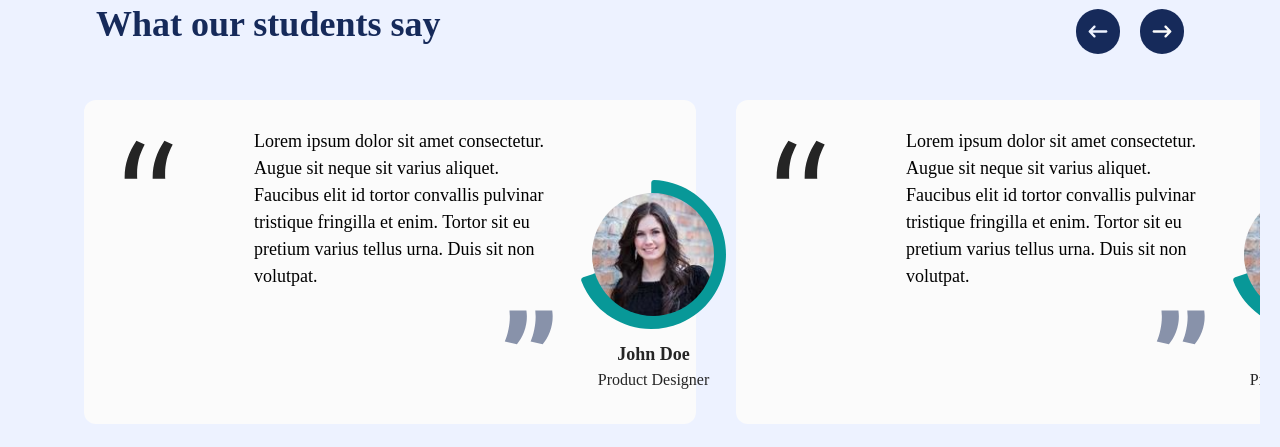
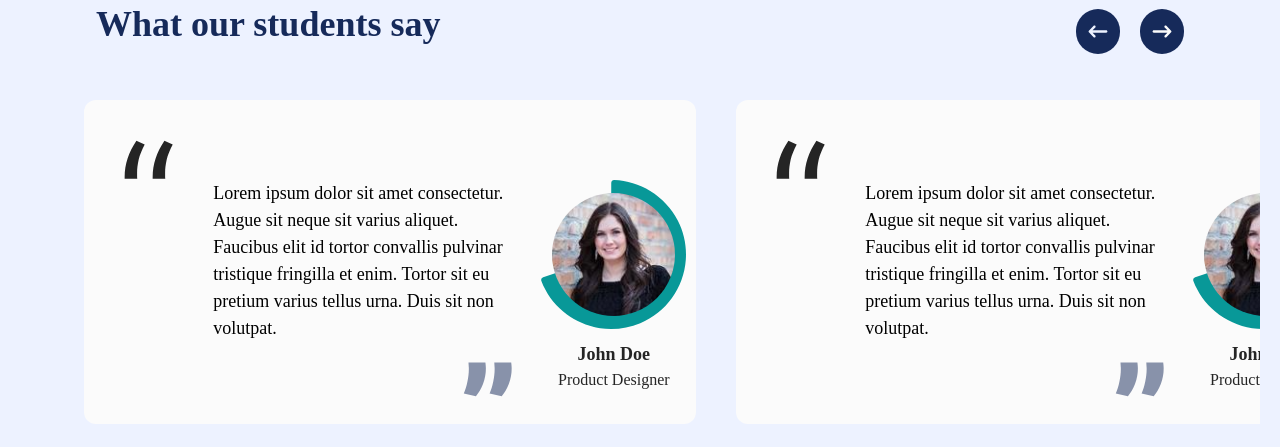
Before and after one commit to Balsuni/bals-university, a Next.js app: page / in a window 1280 px wide. Shown: the part 4460-4907 px from the top of the page. Built offline with nearby package versions, Linux system fonts and the light colour scheme.

Commit message:
fix:fixed 'what our students say' section

```diff
--- a/src/components/landing-page/whatOurStudentsSay.tsx
+++ b/src/components/landing-page/whatOurStudentsSay.tsx
@@ -139,7 +139,7 @@ const WhatOurStudentsSay = () => {
                         height={50}
                       />
                     </div>
-                    <div className="w-[299px] mt-7 ml-5 sm:ml-20 text-[18px] ">
+                    <div className="w-[299px] mt-[10vh] ml-5 text-[18px] ">
                       <p>{data.description}</p>
                       <Image
                         src="/assets/quotation_2.svg"
@@ -151,7 +151,7 @@ const WhatOurStudentsSay = () => {
                       />
                     </div>
 
-                    <div className="mt-20 sm:ml-7">
+                    <div className="sm:mt-[10vh] flex flex-col justify-center items-center">
                       <div className="flex justify-center items-center">
                         <Image
                           className="w-[122.98px] h-[122.98px] mr-[9px] mb-0 ml-2 absolute z-10"
```
